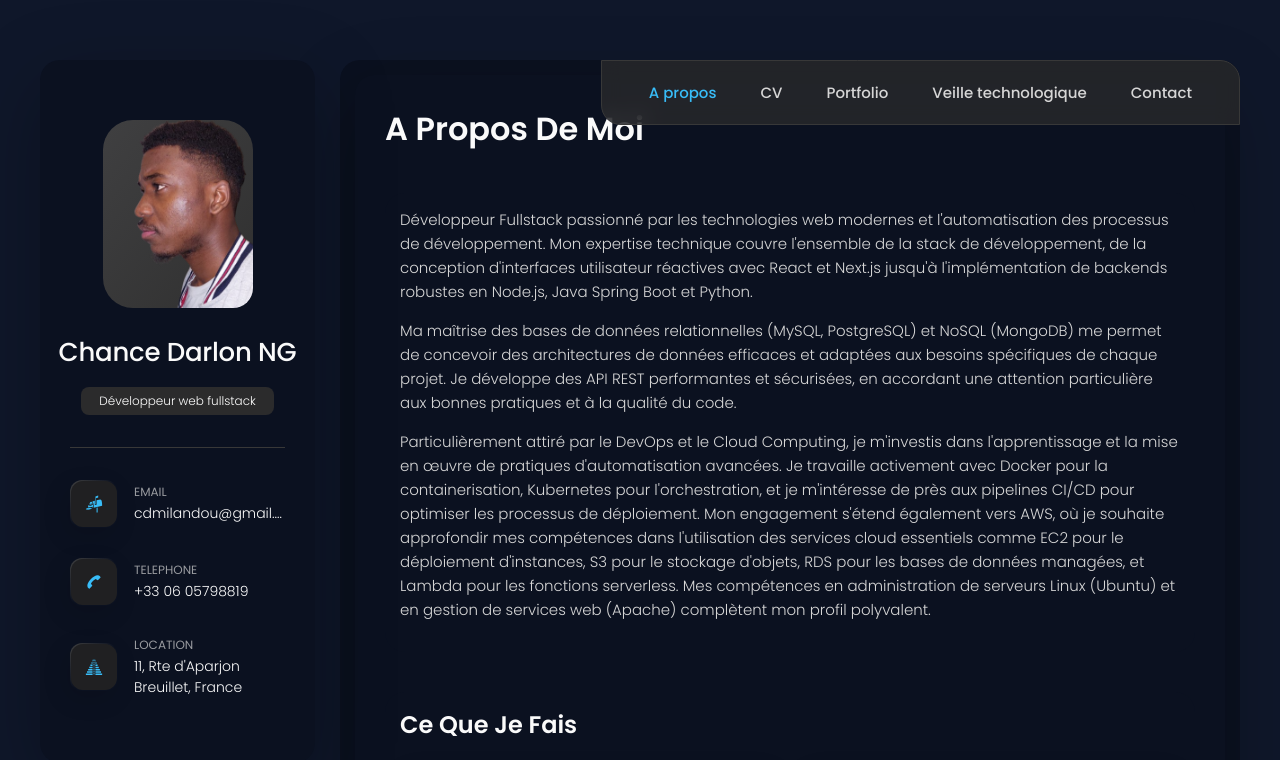
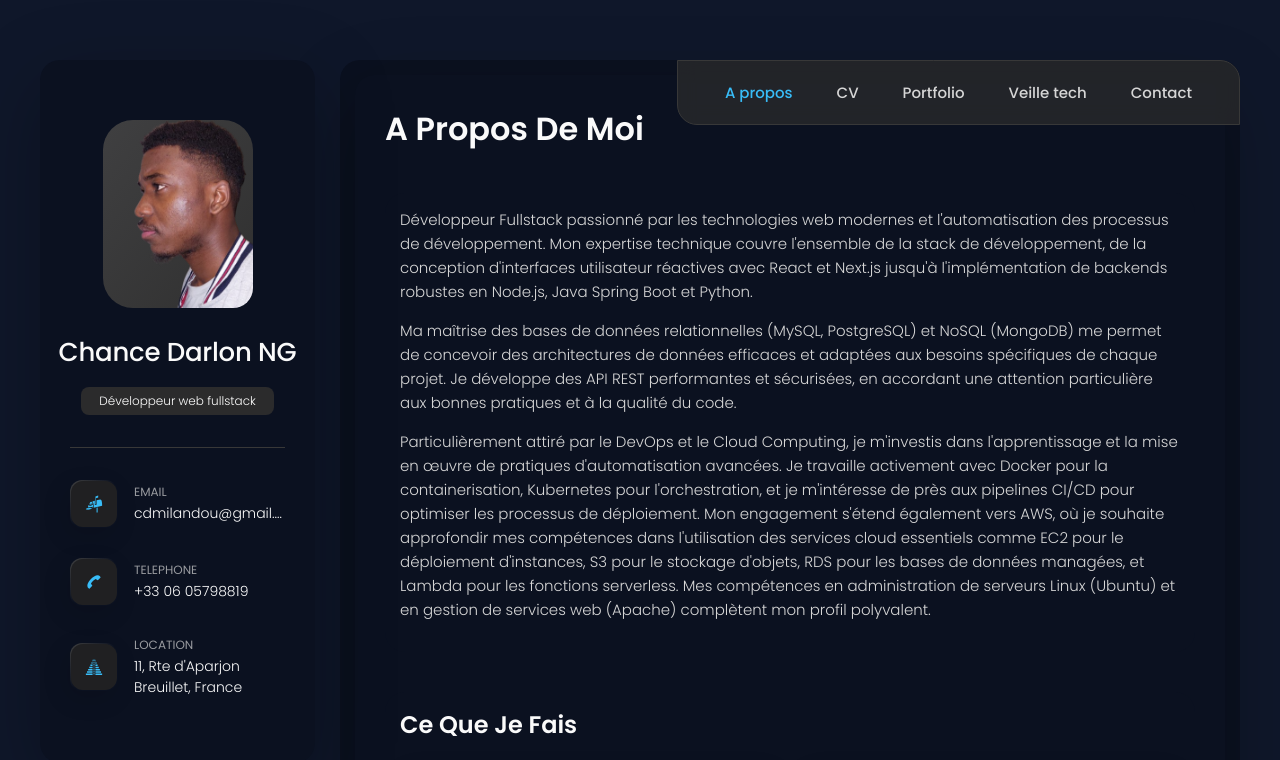
Before and after one commit to cdjohnson97/portofolio, a React (Vite) app: page / in a window 1280 px wide. Shown: the top 760 px of the page. Built offline with nearby package versions, Linux system fonts and the light colour scheme.

Commit message:
few changes

```diff
--- a/src/components/Navbar.jsx
+++ b/src/components/Navbar.jsx
@@ -24,7 +24,7 @@ const Navbar = () => {
 
       <li className="navbar-item">
         <NavLink to="/veille_technologique" className="navbar-link" data-nav-link>
-          Veille technologique
+          Veille tech
         </NavLink>
       </li>
 
```
